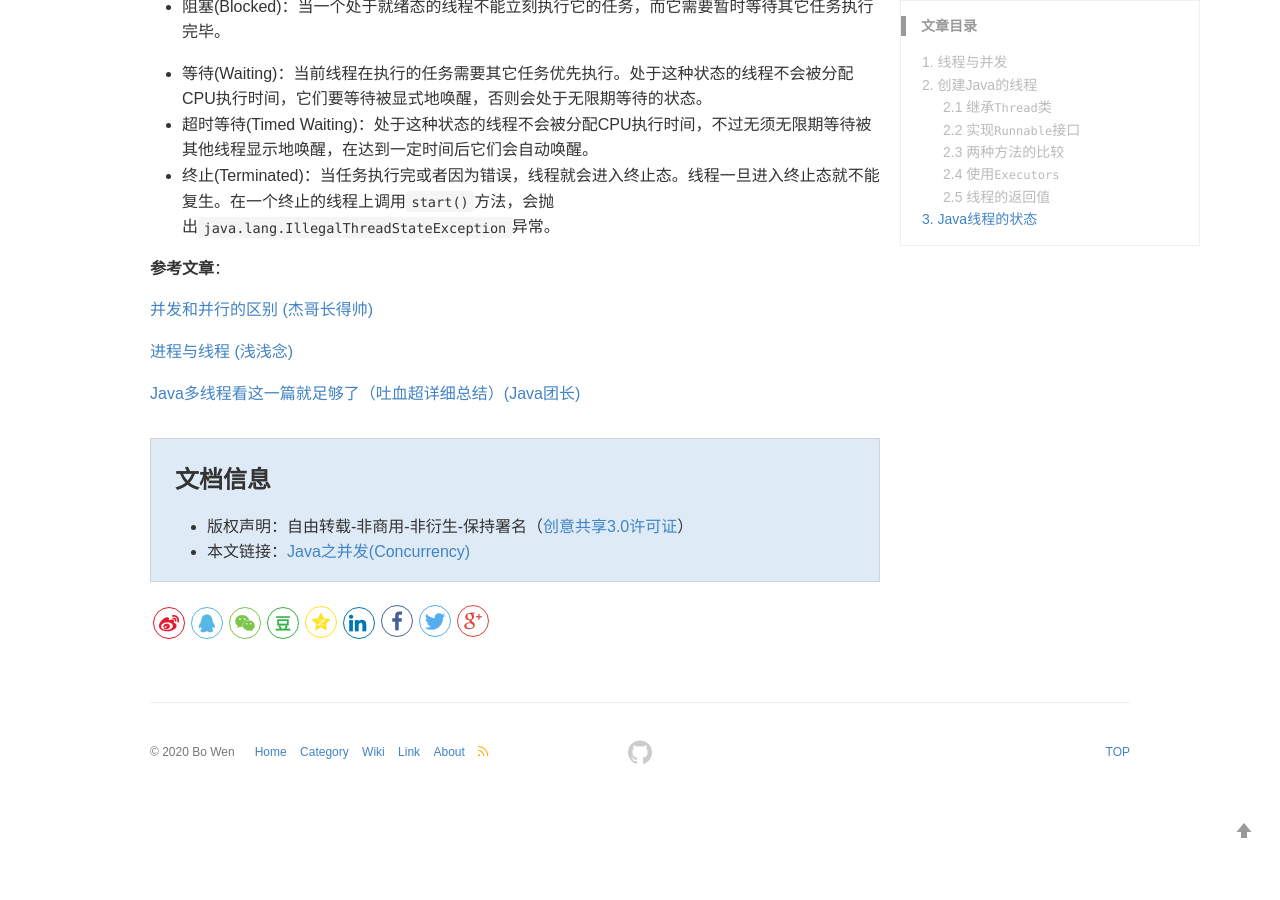
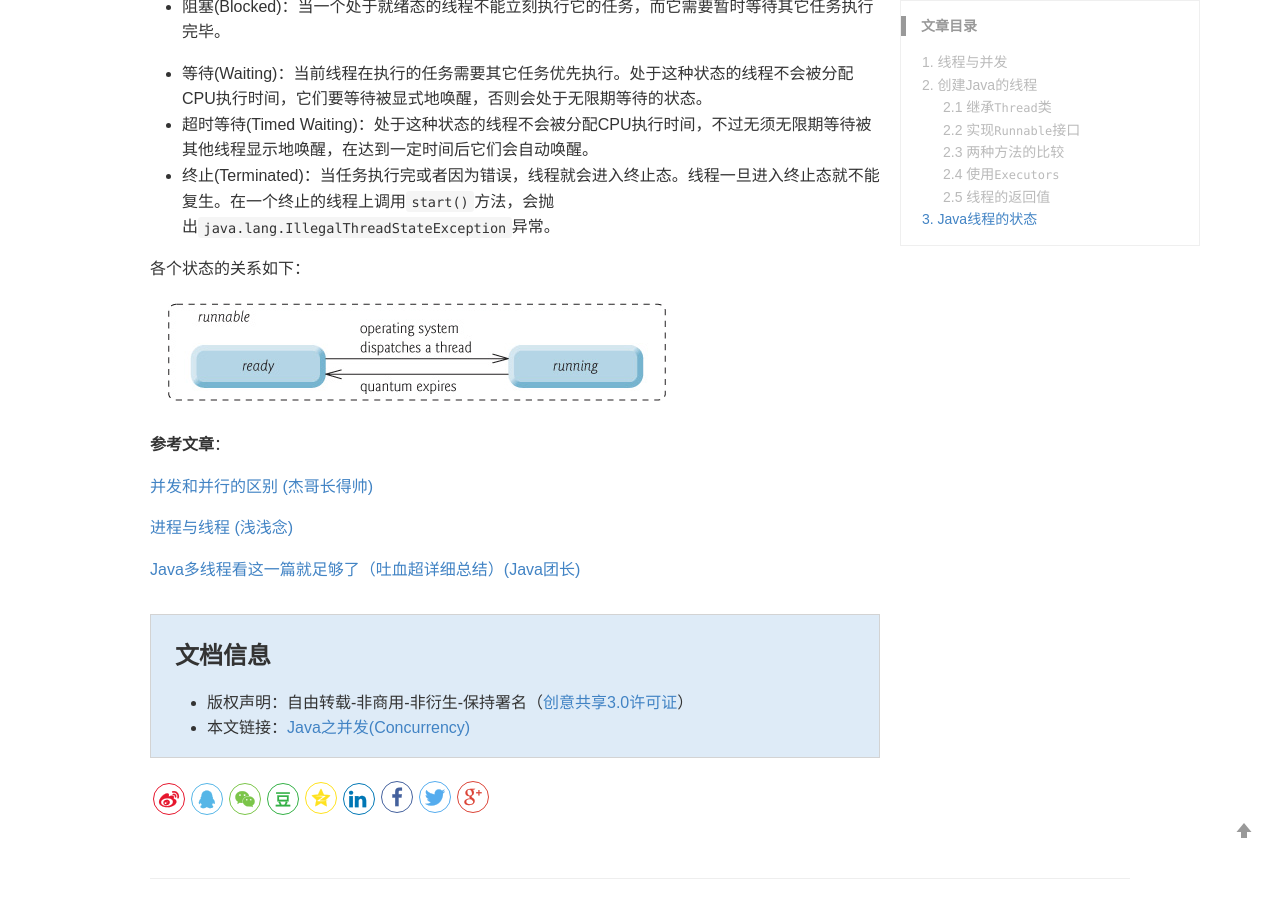
Before and after one commit to wenb1/wenb1.github.io, a Jekyll site: the page built from _posts/2020-05-24-java-concurrency.md, in a window 1280 px wide and 900 px high, scrolled down 6783 px. Built offline with Jekyll 4.4.1, drawn with Linux system fonts in a browser that asks for light colours; comment, search, counter and statistics services are not loaded; before the commit the page ends 7584 px from its top, so only the background shows below that.

Commit message:
modify blog

```diff
--- a/_posts/2020-05-24-java-concurrency.md
+++ b/_posts/2020-05-24-java-concurrency.md
@@ -255,6 +255,10 @@ Java中的线程有六种状态，分别是**创建(New)**，**运行(Runnable)*
 - 超时等待(Timed Waiting)：处于这种状态的线程不会被分配CPU执行时间，不过无须无限期等待被其他线程显示地唤醒，在达到一定时间后它们会自动唤醒。
 - 终止(Terminated)：当任务执行完或者因为错误，线程就会进入终止态。线程一旦进入终止态就不能复生。在一个终止的线程上调用`start()`方法，会抛出`java.lang.IllegalThreadStateException`异常。
 
+各个状态的关系如下：
+
+![装态转换](/images/posts/java/concurrency_3.png)
+
 **参考文章**：
 
 [并发和并行的区别 (杰哥长得帅)](https://www.jianshu.com/p/cbf9588b2afb)
```
Also changed, not shown: images/posts/java/concurrency_4.jpg (added).
